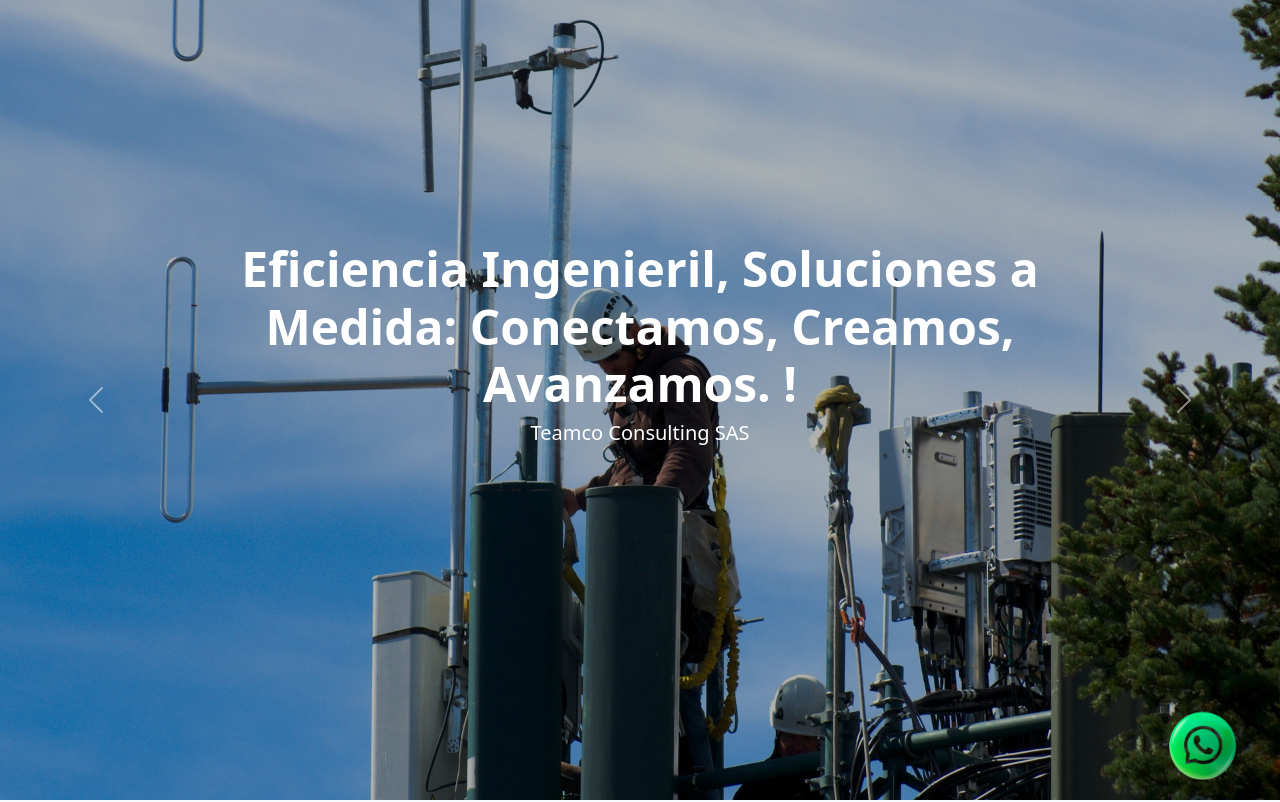
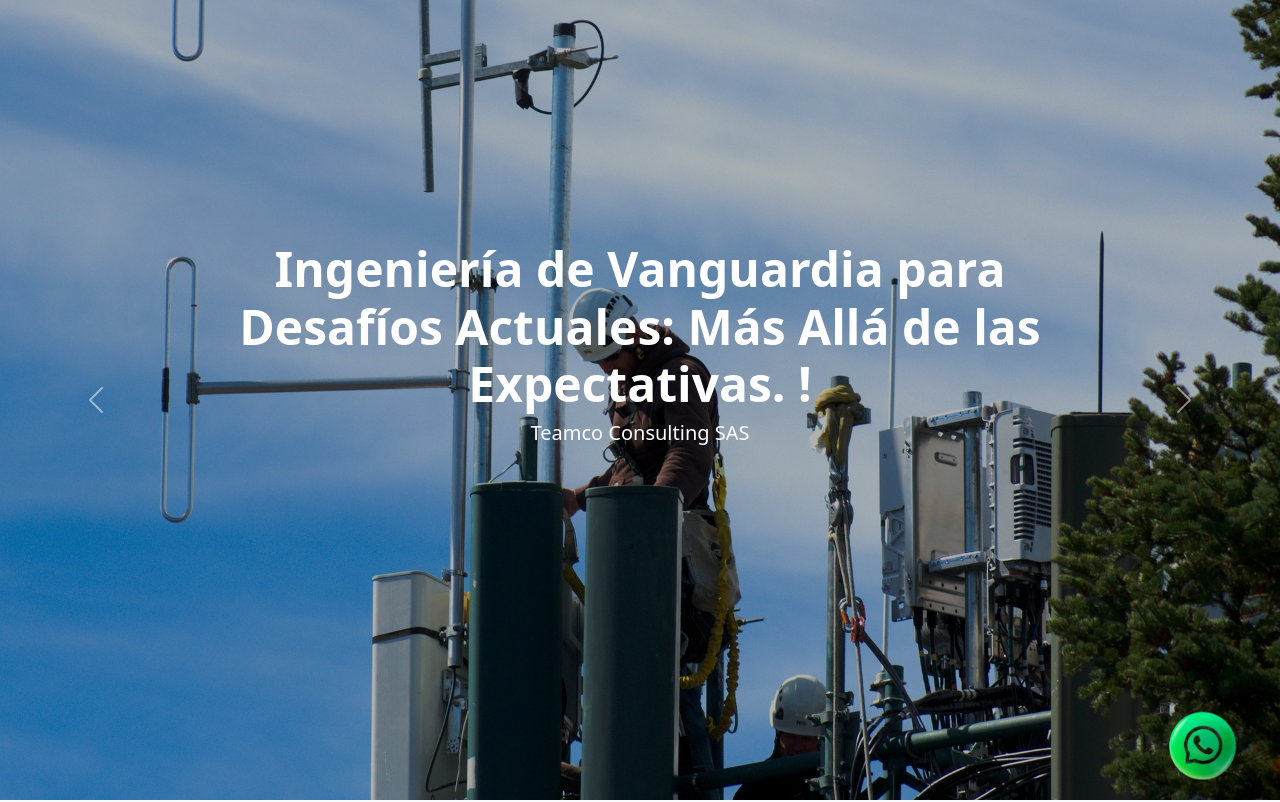
Before and after one commit to NtmNitram/TeamcoApp, an Angular app: page / in a window 1280 px wide. Shown: the top 802 px of the page. Built offline with nearby package versions, Linux system fonts and the light colour scheme.

Commit message:
arreglos de ortografía

```diff
--- a/src/app/Components/header/header.component.html
+++ b/src/app/Components/header/header.component.html
@@ -15,7 +15,7 @@
       <div class="carousel-item">
         <img src="../../../assets/signal-mountain-cell-tower-3847257_1920.jpg" class="d-block w-100 " alt="..."style="filter: brightness(0.7);">
         <div class="carousel-caption ">
-          <h2 class="display-5 fw-bold">Eficiencia Ingenieril, Soluciones a Medida: Conectamos, Creamos, Avanzamos. !</h2>
+          <h2 class="display-5 fw-bold">Ingeniería de Vanguardia para Desafíos Actuales: Más Allá de las Expectativas. !</h2>
           <h5>Teamco Consulting SAS</h5>
           <!--<p>Some representative placeholder content for the second slide.</p>-->
 
```
